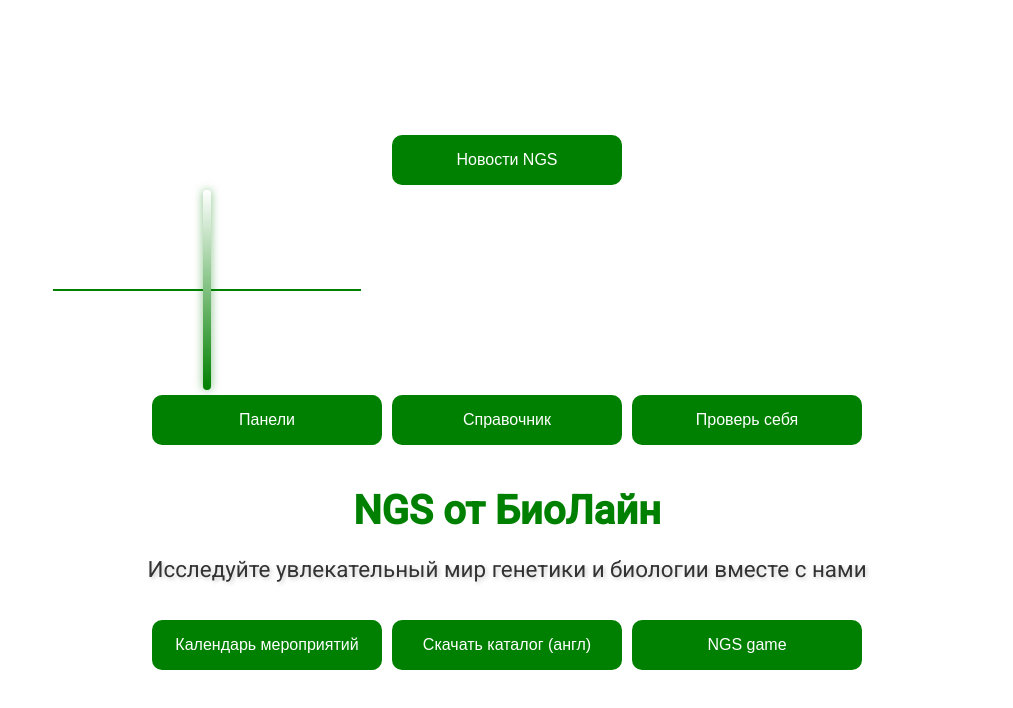
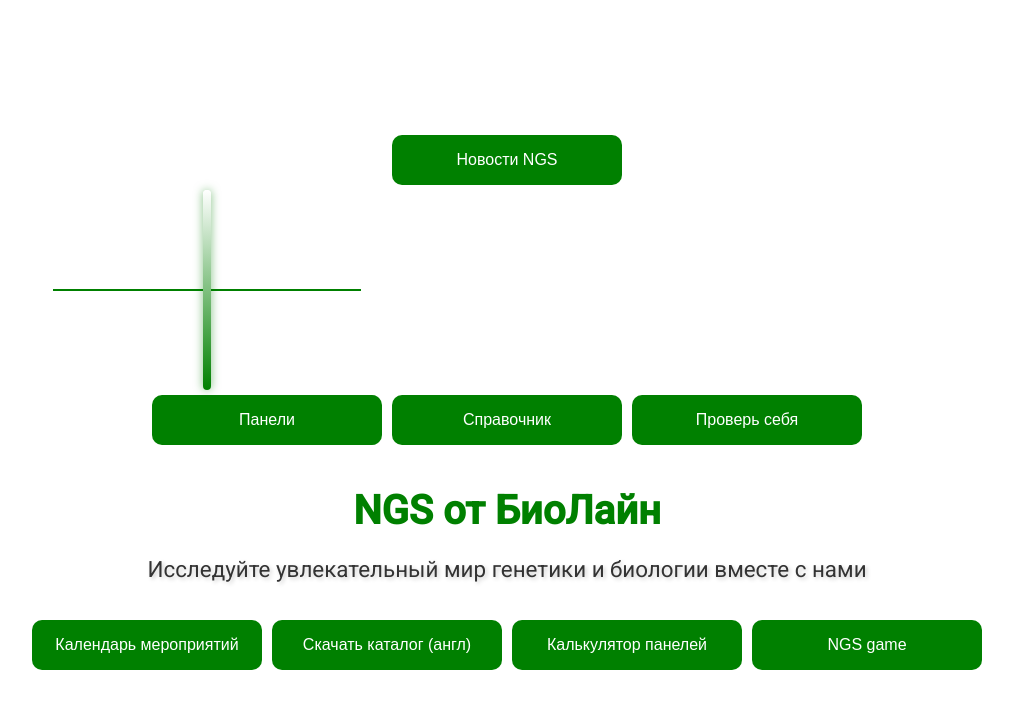
Before and after one commit to biologistwholovengs/NGS-online, a plain HTML site: page index.html in a window 1280 px wide. Shown: the whole page, without its empty margins (133-1146 px from the left). Drawn offline with Linux system fonts and the light colour scheme.

Commit message:
Update index.html

```diff
--- a/index.html
+++ b/index.html
@@ -323,6 +323,7 @@
                 <div class="lower-buttons buttons">
                     <button onclick="window.location.href='Calendar NGS big.html'">Календарь мероприятий</button>
                     <button onclick="handleDownloadCatalogClick()">Скачать каталог (англ)</button>
+                     <button onclick="window.location.href='Panel calculation.html'">Калькулятор панелей</button>
                     <button class="empty-button" onclick="handleNGSGameClick()">NGS game</button>
                 </div>
             </div>
```
